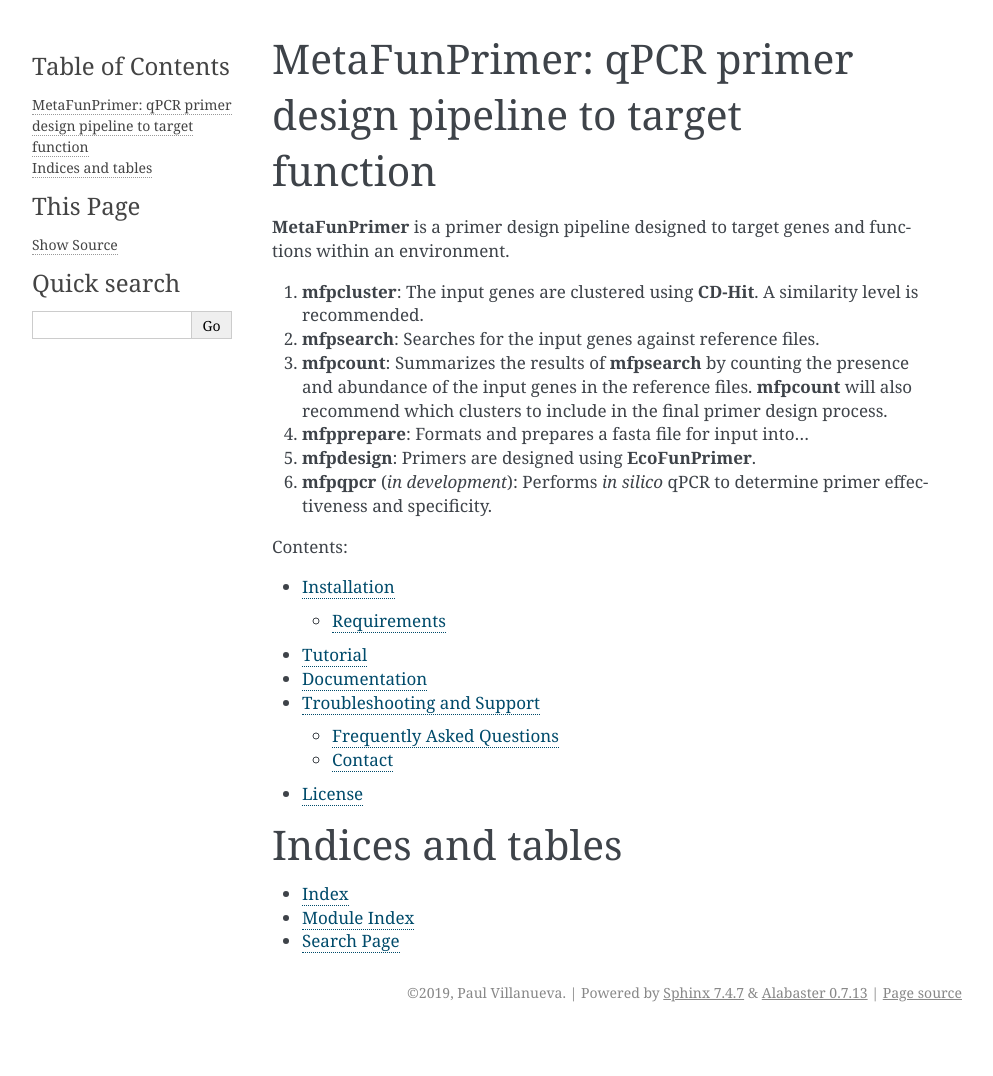
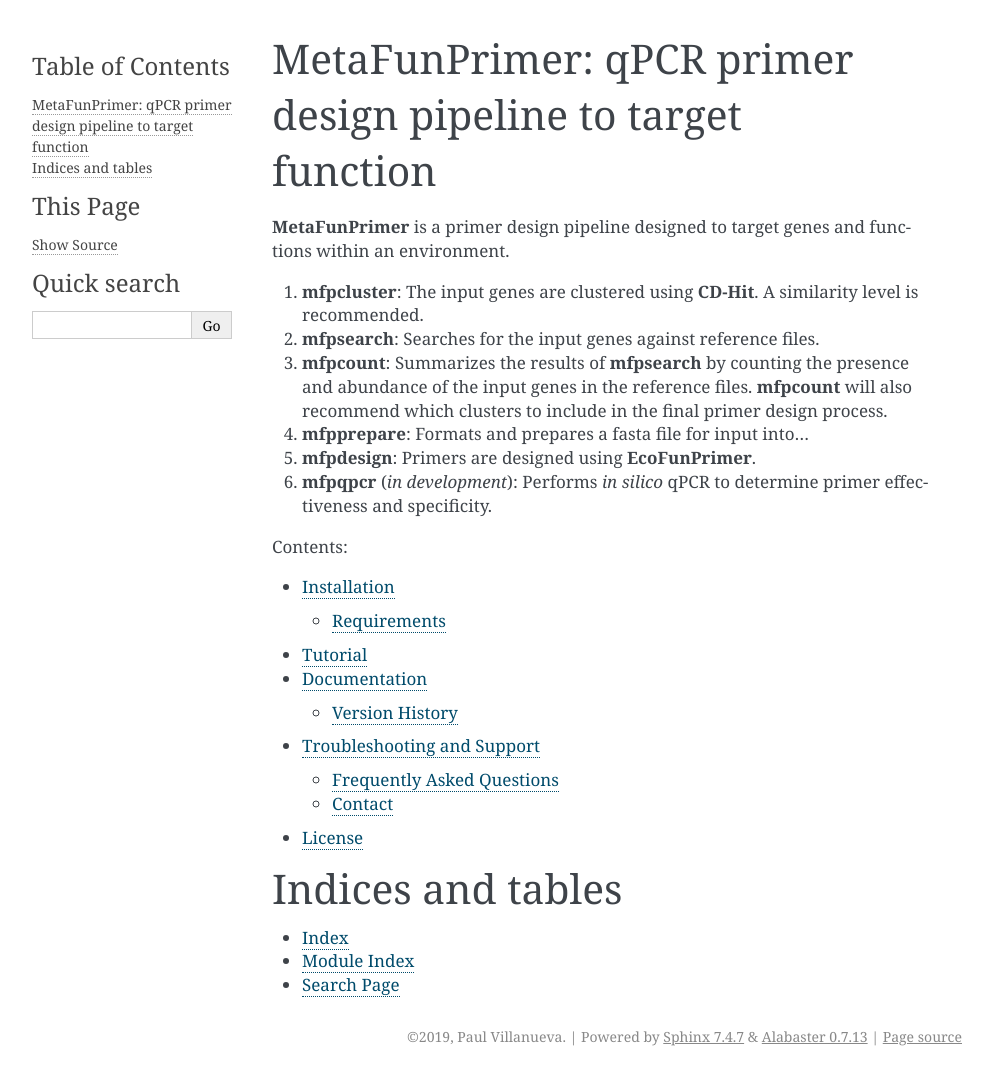
Before and after one commit to pommevilla/MetaFunPrimer, a Sphinx documentation site: the page built from docs/source/index.rst, in a window 1280 px wide. Shown: the whole page, without its empty margins (148-1141 px from the left). Built offline with Sphinx 7.4.7, drawn with Linux system fonts in a browser that asks for light colours; before the commit the page ends 1032 px from its top, so only the background shows below that.

Commit message:
Assign version number 0.5 (Beta release)

```diff
--- a/docs/source/Documentation.rst
+++ b/docs/source/Documentation.rst
@@ -1,2 +1,7 @@
 Documentation
 =============
+
+Version History
+---------------
+
+* V0.5 (11/14/2019): Beta release.
```
